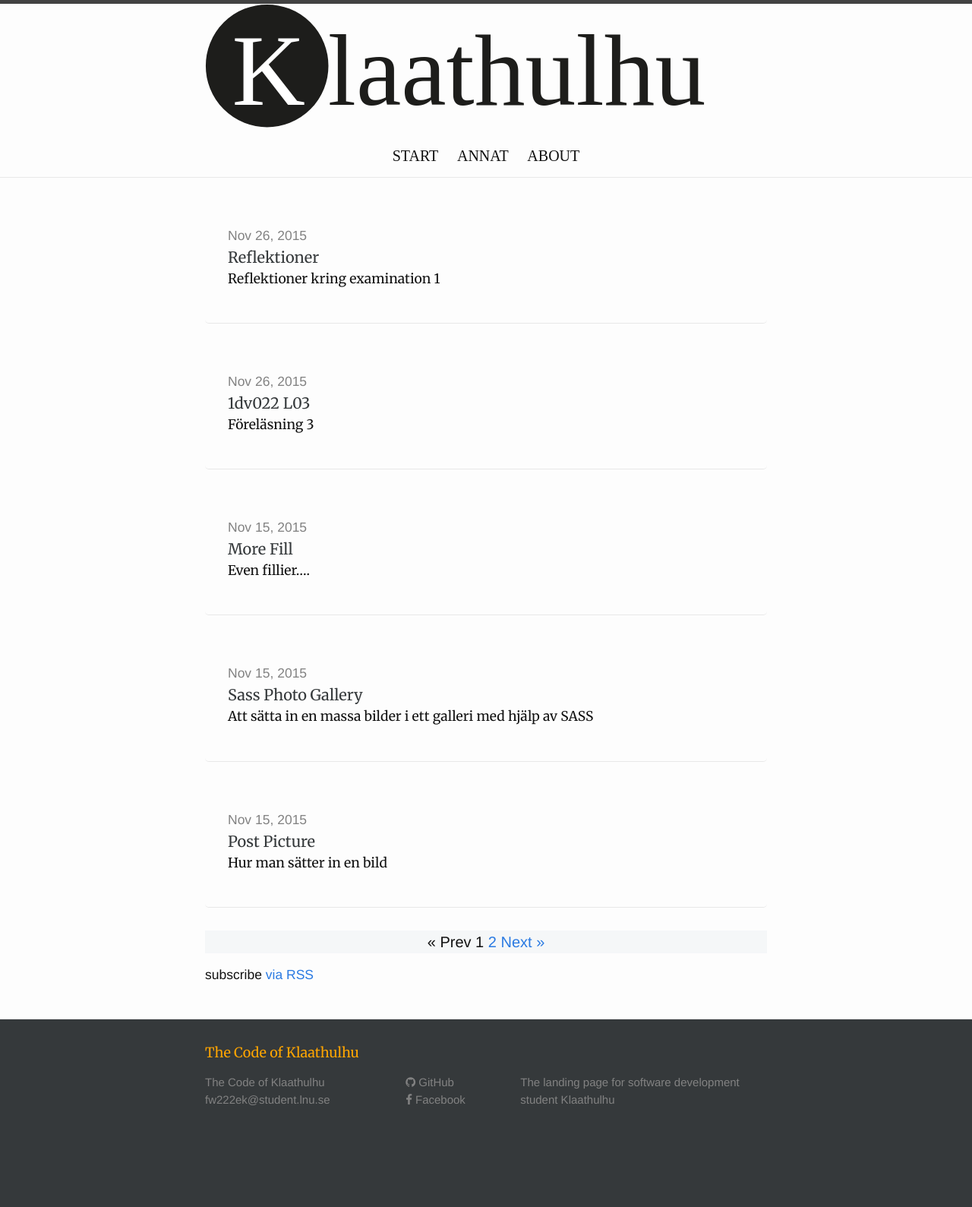
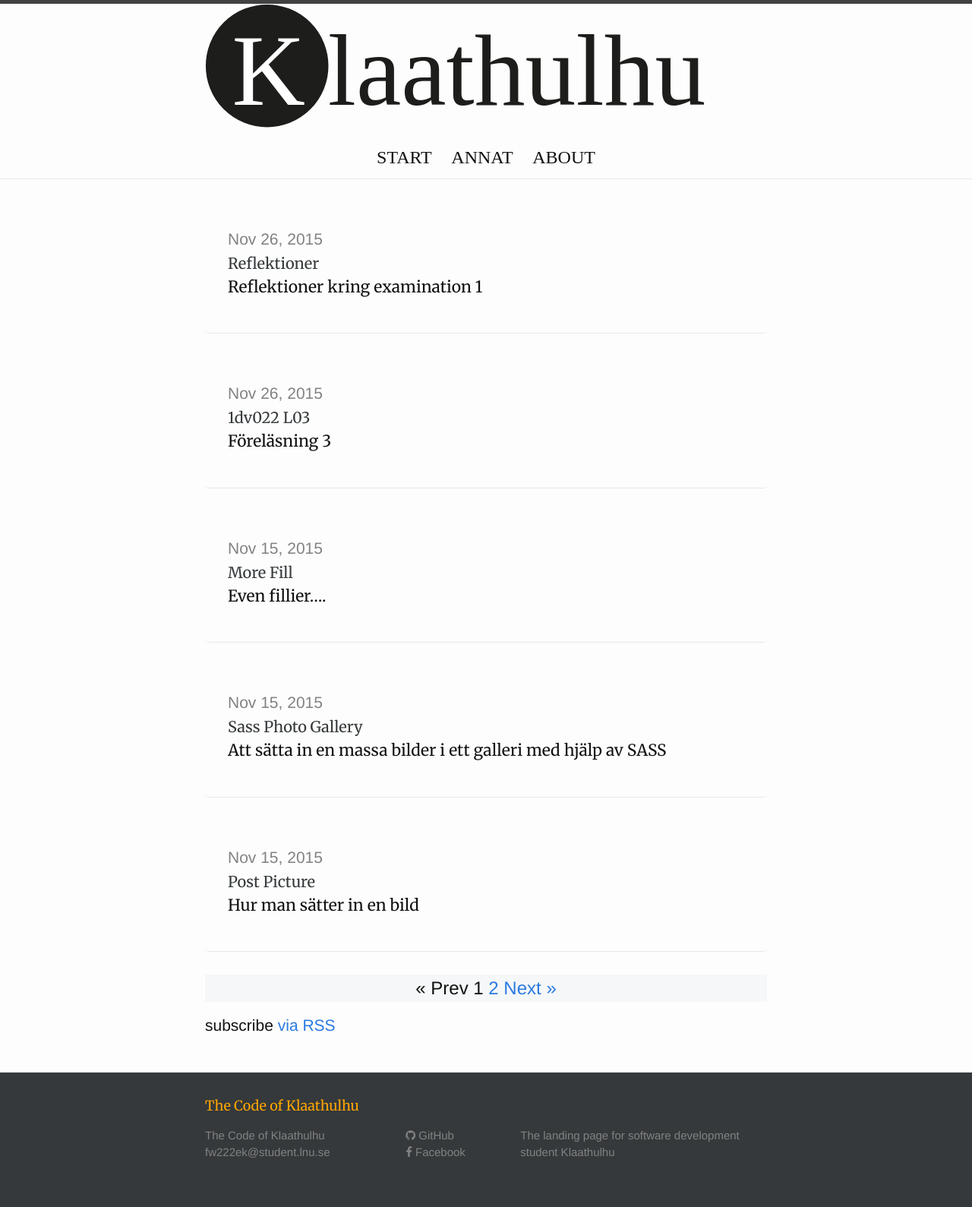
Before and after one commit to klaathulhu/klaathulhu.github.io, a Jekyll site: the page built from index.html, in a window 1280 px wide. Shown: the whole page at 76% size. Built offline with Jekyll 4.4.1, drawn with Linux system fonts in a browser that asks for light colours; nearby versions of some CDN libraries; the list of posts is cut into pages by our own code; before the commit the page ends 1519 px from its top, so only the background shows below that.

Commit message:
even more font size

```diff
--- a/_sass/_variables.scss
+++ b/_sass/_variables.scss
@@ -5,7 +5,7 @@
 
 // Our variables
 $base-font-family: "proxima nova", Helvetica, sans-serif;
-$base-font-size:   20px;
+$base-font-size:   24px;
 $small-font-size:  $base-font-size * 0.875;
 $base-line-height: 1.5;
 $header-font-family: 'Merriweather', Helvetica, sans-serif;
```
